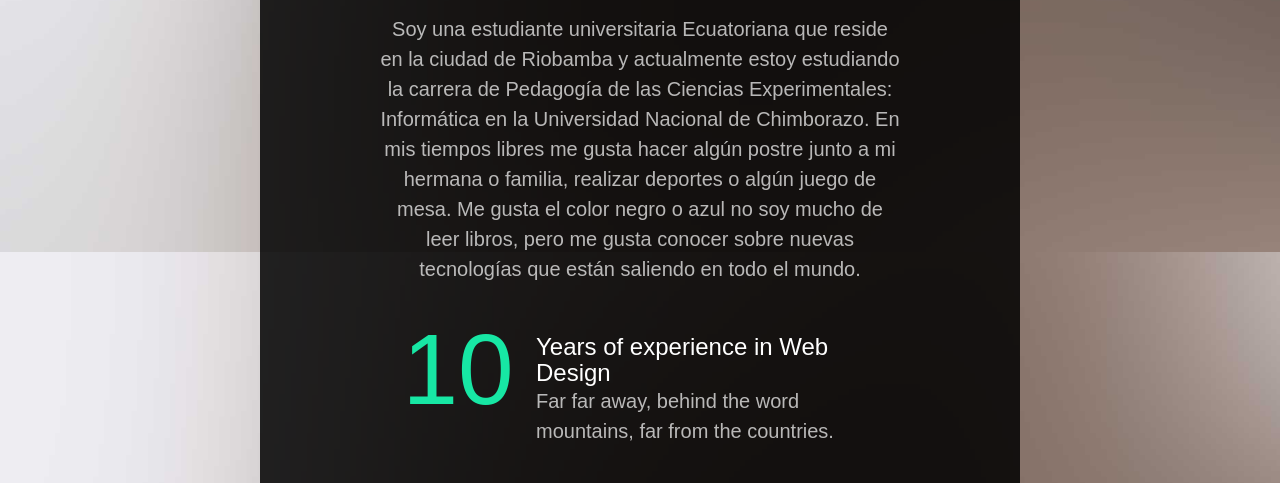
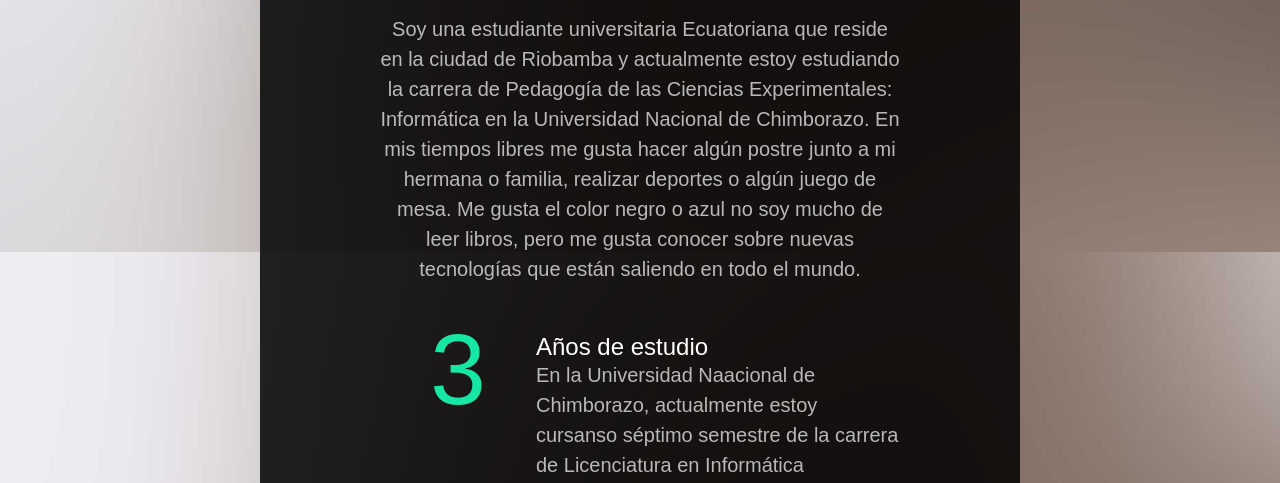
Before and after one commit to vanesacp/vanesacp.github.io, a plain HTML site: page index.html in a window 1280 px wide. Shown: the part 602-1085 px from the top of the page. Drawn offline with Linux system fonts and the light colour scheme; files whose address does not match are found by name.

Commit message:
Corrección
Nueva corrección de la plantilla

```diff
--- a/index.html
+++ b/index.html
@@ -84,10 +84,10 @@
 					</div>
 					<div class="row">
 						<div class="col-md-12 fh5co-counter">
-							<div class="fh5co-number fh5co-left">10</div>
+							<div class="fh5co-number fh5co-left">3</div>
 							<div class="fh5co-text">
-								<h3 class="border-bottom">Years of experience in Web Design</h3>
-								<p>Far far away, behind the word mountains, far from the countries.</p>
+								<h3 class="border-bottom">Años de estudio</h3>
+								<p>En la Universidad Naacional de Chimborazo, actualmente estoy cursanso séptimo semestre de la carrera de Licenciatura en Informática</p>
 							</div>
 						</div>
 					</div>
```
